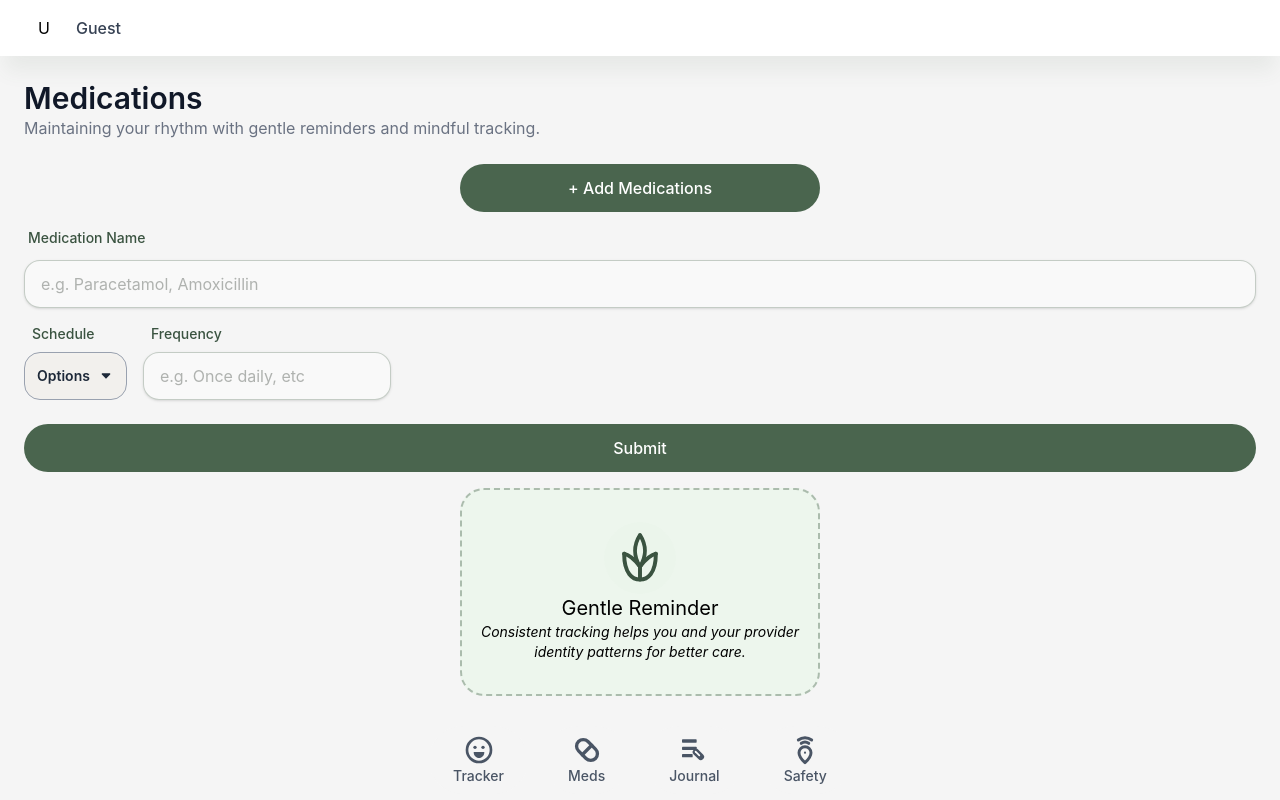
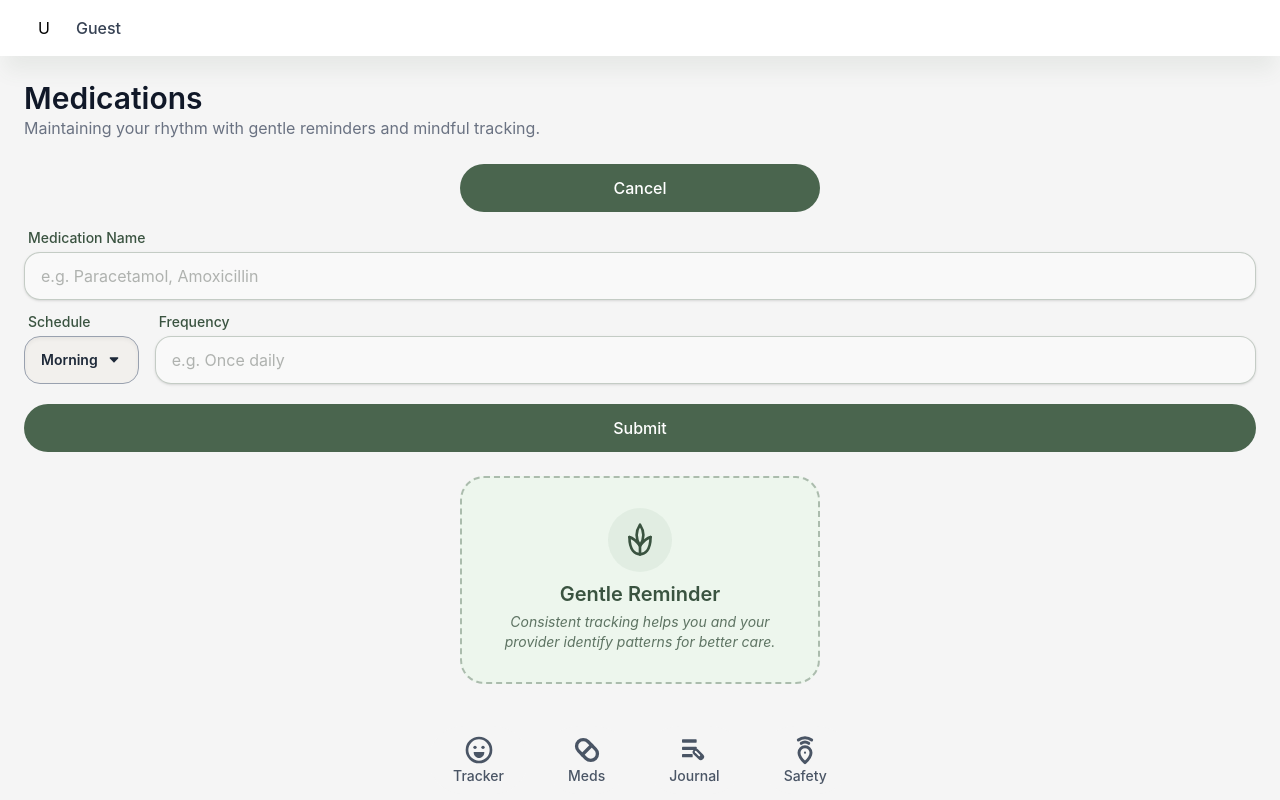
Before and after one commit to Risqybas/kelola-jiwa, a React (Vite) app: page /medications in a window 1280 px wide. Both pictures are taken after a click on the button "+ Add Medications". Shown: the top 800 px of the page. Built offline with nearby package versions, Linux system fonts and the light colour scheme.

Commit message:
fixing submit medications

```diff
--- a/package.json
+++ b/package.json
@@ -12,6 +12,7 @@
   "dependencies": {
     "@headlessui/react": "^2.2.10",
     "@tailwindcss/vite": "^4.3.2",
+    "framer-motion": "^13.0.0",
     "react": "^19.2.7",
     "react-dom": "^19.2.7",
     "react-icons": "^5.7.0",
--- a/src/pages/medications.jsx
+++ b/src/pages/medications.jsx
@@ -1,4 +1,4 @@
-import { useState, useEffect } from "react";
+import { useState } from "react";
 import bgImage from "../assets/calmPic.jpg";
 import { Menu, MenuButton, MenuItem, MenuItems } from "@headlessui/react";
 import {
@@ -7,79 +7,87 @@ import {
   TiWeatherNight,
   TiArrowSortedDown,
 } from "react-icons/ti";
+import { motion, AnimatePresence } from "framer-motion";
 
 export function Medications() {
   const [inputTablet, setInputTablet] = useState("");
-  const [submittedTablet, setSubmittedTablet] = useState("");
   const [submitFrequency, setSubmitFrequency] = useState("");
-  const [schedule, setSchedule] = useState("");
-  const [selectedSchedule, setSelectedSchedule] = useState("defaultSchedule");
+  const [selectedSchedule, setSelectedSchedule] = useState("Morning");
   const [showForm, setShowForm] = useState(false);
-  const isTablet = submittedTablet.toLowerCase().includes("tablet");
-
-  const [selected, setSelected] = useState("Options");
+  const [medications, setMedications] = useState([]);
 
   const menuItems = [
     {
       label: "Morning",
       icon: <TiWeatherPartlySunny className="size-6 fill-gray-800" />,
-      kbd: "⌘E",
     },
     {
       label: "Afternoon",
       icon: <TiWeatherSunny className="size-6 fill-gray-800" />,
-      kbd: "⌘D",
     },
     {
       label: "Night",
       icon: <TiWeatherNight className="size-6 fill-gray-800" />,
-      kbd: "⌘A",
     },
   ];
 
-  const handlebuttonClick = () => {
-    setSubmittedTablet(inputTablet);
+  const handleSubmit = (e) => {
+    e.preventDefault();
+
+    if (!inputTablet.trim()) return;
+
+    const newMedication = {
+      id: Date.now(),
+      tablet: inputTablet,
+      schedule: selectedSchedule,
+      frequency: submitFrequency || "No frequency provided.",
+    };
+
+    setMedications([newMedication, ...medications]); // Muncul paling atas
+
     setInputTablet("");
+    setSubmitFrequency("");
+    setSelectedSchedule("Morning");
     setShowForm(false);
   };
 
-  const handleScheduleChange = (newSchedule) => {
-    setSelectedSchedule(newSchedule);
+  const handleDelete = (idToDelete) => {
+    setMedications(medications.filter((item) => item.id !== idToDelete));
   };
 
-  const handleSaveSchedule = () => {
-    setSchedule(selectedSchedule);
-  };
-
-  async function handleInputChange(event) {
-    setInputTablet(event.target.value);
-  }
-
   return (
-    <div className="page-transition relative bg-[#F5F5F5] min-h-screen">
+    <div className="page-transition relative bg-[#F5F5F5] min-h-screen pb-16">
       <h1 className="text-left text-3xl font-semibold text-gray-900 mx-6 pt-6">
         Medications
       </h1>
       <h2 className="text-left text-base text-gray-500 mx-6">
         Maintaining your rhythm with gentle reminders and mindful tracking.
       </h2>
-      <div className=" flex justify-center">
+
+      <div className="flex justify-center">
         <button
-          className="box-border w-90 h-12 bg-[#4a654e] rounded-4xl mt-6 font-medium text-white"
-          onClick={() => {
-            setShowForm(true);
-          }}
+          className="box-border w-90 h-12 bg-[#4a654e] rounded-4xl mt-6 font-medium text-white cursor-pointer hover:bg-[#3d5340] transition-colors"
+          onClick={() => setShowForm(!showForm)}
         >
-          + Add Medications
+          {showForm ? "Cancel" : "+ Add Medications"}
         </button>
       </div>
+
+      {/* Animasi untuk Form Input */}
+      <AnimatePresence>
         {showForm && (
-        <div className="flex flex-col gap-3 px-6">
-          {/* Label */}
-          <p className="text-sm font-medium text-[#3A5340] mt-4 ml-1">
+          <motion.form
+            initial={{ opacity: 0, height: 0, y: -10 }}
+            animate={{ opacity: 1, height: "auto", y: 0 }}
+            exit={{ opacity: 0, height: 0, y: -10 }}
+            transition={{ duration: 0.3, ease: "easeInOut" }}
+            onSubmit={handleSubmit}
+            className="flex flex-col gap-3 px-6 mt-4 overflow-hidden"
+          >
+            <div>
+              <p className="text-sm font-medium text-[#3A5340] mb-1 ml-1">
                 Medication Name
               </p>
-          <div className="relative">
               <input
                 type="text"
                 value={inputTablet}
@@ -87,78 +95,105 @@ export function Medications() {
                 placeholder="e.g. Paracetamol, Amoxicillin"
                 className="w-full h-12 bg-white/40 border border-[#4a654e]/30 rounded-2xl pl-4 pr-4 outline-none text-[16px] text-[#1b1c1a] placeholder:text-[#424842]/40 focus:bg-white/60 focus:border-[#4a654e]/60 shadow-sm transition-all"
               />
-            <div className="flex items-center">
+            </div>
+
+            <div className="flex gap-4 items-center">
               <div className="flex flex-col">
-                <p className="text-sm font-medium text-[#3A5340] mt-2 ml-2 mb-2">
+                <p className="text-sm font-medium text-[#3A5340] mb-1 ml-1">
                   Schedule
                 </p>
-                <Menu>
-                  <MenuButton className="inline-flex items-center gap-2 rounded-2xl h-12 bg-[#F2F0ED] px-3 py-1.5 text-sm/6 font-semibold text-gray-800 border border-gray-400 shadow-inner shadow-white/10 focus:outline focus:outline-gray-400 data-open:bg-[#F2F0ED]">
-                    {selected}
+                <Menu as="div" className="relative">
+                  <MenuButton className="inline-flex items-center gap-2 rounded-2xl h-12 bg-[#F2F0ED] px-4 text-sm font-semibold text-gray-800 border border-gray-400 shadow-inner focus:outline-none">
+                    {selectedSchedule}
                     <TiArrowSortedDown className="size-4 fill-gray-800" />
                   </MenuButton>
                   <MenuItems
                     transition
-                    anchor="bottom end"
-                    className="ml-4 z-50 w-52 origin-top-right rounded-xl border border-white/5 bg-white p-1 text-sm/6 shadow-lg text-gray-800 transition duration-100 ease-out [--anchor-gap:--spacing(1)] focus:outline-none data-closed:scale-95 data-closed:opacity-0"
+                    anchor="bottom start"
+                    className="z-50 w-48 origin-top-right rounded-xl border border-gray-200 bg-white p-1 text-sm shadow-lg text-gray-800 transition duration-100 focus:outline-none"
                   >
-                    {menuItems.map(({ label, icon, kbd }) => (
+                    {menuItems.map(({ label, icon }) => (
                       <MenuItem key={label}>
+                        {({ active }) => (
                           <button
-                          onClick={() => setSelected(label)}
-                          className="group flex w-full items-center gap-2 rounded-lg px-3 py-1.5 data-focus:bg-white/10"
+                            type="button"
+                            onClick={() => setSelectedSchedule(label)}
+                            className={`${
+                              active ? "bg-gray-100" : ""
+                            } group flex w-full items-center gap-2 rounded-lg px-3 py-2 text-gray-800`}
                           >
                             {icon}
                             {label}
-                          <kbd className="ml-auto hidden font-sans text-xs text-white/50 group-data-focus:inline">
-                            {kbd}
-                          </kbd>
                           </button>
+                        )}
                       </MenuItem>
                     ))}
                   </MenuItems>
                 </Menu>
               </div>
-              <div className="flex flex-col">
-                <p className="text-sm font-medium text-[#3A5340] mt-4 ml-6">
+
+              <div className="flex flex-col flex-1">
+                <p className="text-sm font-medium text-[#3A5340] mb-1 ml-1">
                   Frequency
                 </p>
                 <input
                   type="text"
                   value={submitFrequency}
                   onChange={(e) => setSubmitFrequency(e.target.value)}
-                  placeholder="e.g. Once daily, etc"
-                  className="w-62 h-12 my-2 ml-4 bg-white/40 border border-[#4a654e]/30 rounded-2xl pl-4 pr-4 outline-none text-[16px] text-[#1b1c1a] placeholder:text-[#424842]/40 focus:bg-white/60 focus:border-[#4a654e]/60 shadow-sm transition-all"
+                  placeholder="e.g. Once daily"
+                  className="w-full h-12 bg-white/40 border border-[#4a654e]/30 rounded-2xl pl-4 pr-4 outline-none text-[16px] text-[#1b1c1a] placeholder:text-[#424842]/40 focus:bg-white/60 focus:border-[#4a654e]/60 shadow-sm transition-all"
                 />
-              </div>
               </div>
             </div>
 
             <button
-            onClick={handlebuttonClick}
-            className="w-full h-12 bg-[#4a654e] rounded-4xl mt-1 font-medium text-white"
+              type="submit"
+              className="w-full h-12 bg-[#4a654e] rounded-4xl mt-2 font-medium text-white cursor-pointer hover:bg-[#3d5340] transition-colors"
             >
               Submit
             </button>
-        </div>
+          </motion.form>
         )}
-      {submittedTablet && (
-        <div className="mt-4 mx-6 p-4  bg-[#DAF9DB]/40 border border-[#4a654e]/40 rounded-2xl">
-          <p className="text-sm font-medium text-[#3A5340]">
-            {schedule || "No schedule provided."}
+      </AnimatePresence>
+
+      {/* Render Daftar Obat dengan Animasi Item */}
+      <div className="mt-6 mx-6 space-y-3">
+        <AnimatePresence initial={false}>
+          {medications.map((item) => (
+            <motion.div
+              key={item.id}
+              initial={{ opacity: 0, y: 20, scale: 0.95 }}
+              animate={{ opacity: 1, y: 0, scale: 1 }}
+              exit={{ opacity: 0, x: -50, scale: 0.9 }}
+              transition={{ duration: 0.25, ease: "easeOut" }}
+              className="p-4 bg-[#DAF9DB]/40 border border-[#4a654e]/40 rounded-2xl flex justify-between items-start shadow-sm"
+            >
+              <div>
+                <span className="inline-block px-2.5 py-0.5 mb-1 rounded-full text-xs font-semibold bg-[#4a654e]/10 text-[#3A5340]">
+                  {item.schedule}
+                </span>
+                <p className="text-lg font-semibold text-[#3A5340]">
+                  {item.tablet}
                 </p>
-          <p className="text-lg font-medium text-[#3A5340]">
-            Submitted Medication: {submittedTablet}
-          </p>
-          <p className="text-sm font-medium text-[#3A5340]">
-            {submitFrequency || "No frequency provided."}
+                <p className="text-sm font-medium text-[#3A5340]/80">
+                  {item.frequency}
                 </p>
               </div>
-      )}
 
-      {/* gentle reminder */}
-      <div className="flex justify-center my-4">
-        <div className="box-border border-2 border-dashed border-[#4a654e]/40 w-90 h-52 bg-[#DAF9DB]/30 rounded-3xl">
+              <button
+                onClick={() => handleDelete(item.id)}
+                className="text-xs text-red-600 hover:text-red-800 font-medium px-2 py-1 rounded-lg hover:bg-red-50 transition-colors"
+              >
+                Hapus
+              </button>
+            </motion.div>
+          ))}
+        </AnimatePresence>
+      </div>
+
+      {/* Gentle Reminder */}
+      <div className="flex justify-center my-6">
+        <div className="box-border border-2 border-dashed border-[#4a654e]/40 w-90 h-52 bg-[#DAF9DB]/30 rounded-3xl p-4 flex flex-col items-center justify-center">
           <svg
             xmlns="http://www.w3.org/2000/svg"
             viewBox="0 0 100 100"
@@ -167,8 +202,7 @@ export function Medications() {
             strokeWidth="5.5"
             strokeLinecap="round"
             strokeLinejoin="round"
-            preserveAspectRatio="xMidYMid meet"
-            className="w-18 h-18 rounded-full bg-[#7B987F]/1 mt-8 mx-auto"
+            className="w-16 h-16 rounded-full bg-[#7B987F]/10 p-2 mb-2"
           >
             <path d="M 50 18 C 41 32, 41 48, 50 62 C 59 48, 59 32, 50 18 Z" />
             <path d="M 28 44 C 28 72, 40 80, 50 80 C 60 80, 72 72, 72 44" />
@@ -176,29 +210,25 @@ export function Medications() {
             <path d="M 72 44 C 64 46, 56 54, 50 62" />
             <path d="M 50 62 L 50 80" />
           </svg>
-          <p className="text-xl text-center">Gentle Reminder</p>
-          <p className="text-sm italic text-center mx-4">
-            Consistent tracking helps you and your provider identity patterns
+          <p className="text-xl font-semibold text-[#3A5340]">Gentle Reminder</p>
+          <p className="text-sm italic text-center mx-4 text-[#3A5340]/80 mt-1">
+            Consistent tracking helps you and your provider identify patterns
             for better care.
           </p>
         </div>
       </div>
-      {/* pic with quotes */}
+
+      {/* Picture with Quotes */}
       <div className="flex justify-center items-center py-4">
-        <div
-          className="relative w-90 h-52 rounded-[2.5rem] overflow-hidden bg-cover bg-center flex items-center justify-center p-6 shadow-md"
-          //   style={{ backgroundImage: `url('/path-ke-gambar-kamu.jpg')` }}
-        >
+        <div className="relative w-90 h-52 rounded-[2.5rem] overflow-hidden bg-cover bg-center flex items-center justify-center p-6 shadow-md">
           <img
             src={bgImage}
             alt="Background"
             className="absolute inset-0 w-full h-full object-cover"
           />
-
-          <div className="absolute inset-0 bg-black/15" />
-
-          <p className="absolute inset-x-0 bottom-0.5 z-10 py-8 text-center mx-4 font-semibold text-white italic leading-snug drop-shadow-sm ">
-            "Small steps led to great changes."
+          <div className="absolute inset-0 bg-black/25" />
+          <p className="relative z-10 text-center font-semibold text-white italic leading-snug drop-shadow-md">
+            "Small steps lead to great changes."
           </p>
         </div>
       </div>
--- a/src/pages/mood.jsx
+++ b/src/pages/mood.jsx
@@ -147,7 +147,7 @@ const Mood = () => {
 
   return (
     //top page
-    <div className="page-transition relative bg-[#F5F5F5] min-h-screen">
+    <div className="page-transition relative bg-[#F5F5F5] min-h-screen pb-16">
       <h1 className="text-left text-2xl font-semibold text-gray-900 ml-9 pt-6">
         How are you feeling today?
       </h1>
```
Also changed, not shown: 1 other file (tests, documents, lock files or other folders). Lines whose indentation alone changed are shown as unchanged.
